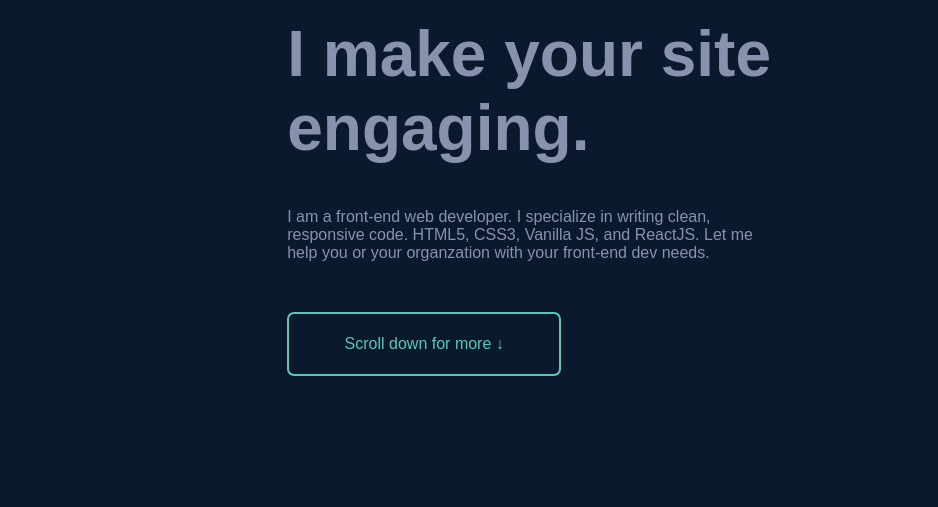
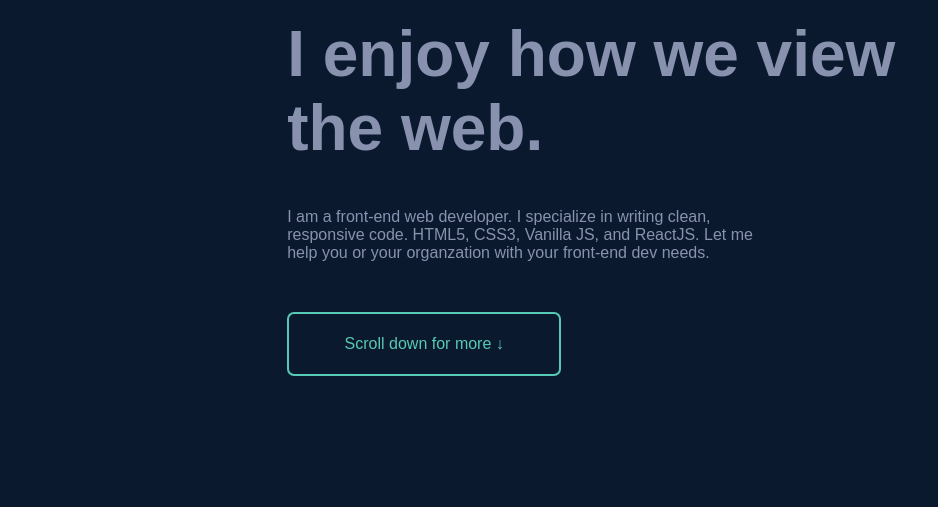
Before and after one commit to dupbd/Portfolio, a plain HTML site: page BenDupontPortfolio/index.html in a window 1280 px wide. Shown: the part 293-800 px from the top of the page, without its empty margins (0-938 px from the left). Drawn offline with Linux system fonts and the light colour scheme.

Commit message:
new headline

```diff
--- a/BenDupontPortfolio/index.html
+++ b/BenDupontPortfolio/index.html
@@ -61,7 +61,7 @@
             <div class="w70 auto">
                 <p class="green">Hi,&nbsp;&nbsp;my&nbsp;&nbsp;name&nbsp;&nbsp;is</p>
                 <h1 class="grey large mt0 mb0">Ben Dupont.</h1>
-                <h1 class="darkGrey large mt20">I make your site engaging.</h1>
+                <h1 class="darkGrey large mt20">I enjoy how we view the web.</h1>
                 <div class="mw500">
                     <p class="darkGrey">I am a front-end web developer. I specialize in writing clean, responsive code. HTML5, CSS3, Vanilla JS, and ReactJS. Let me help you or your organzation with your front-end dev needs. </p>
                 </div>
```
